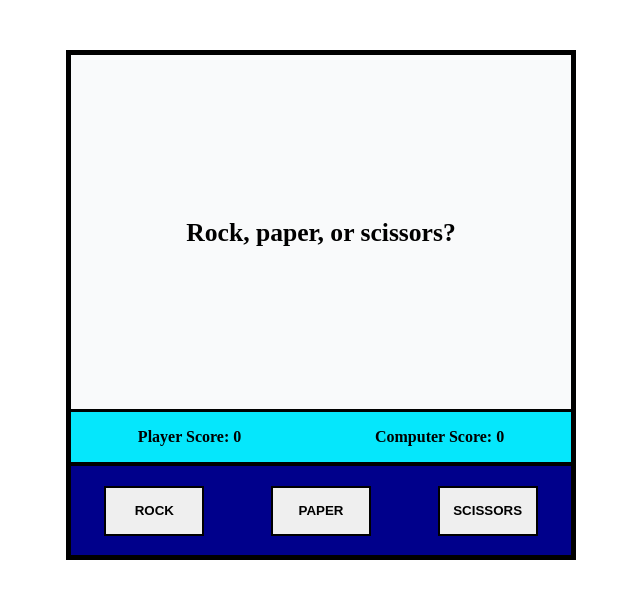
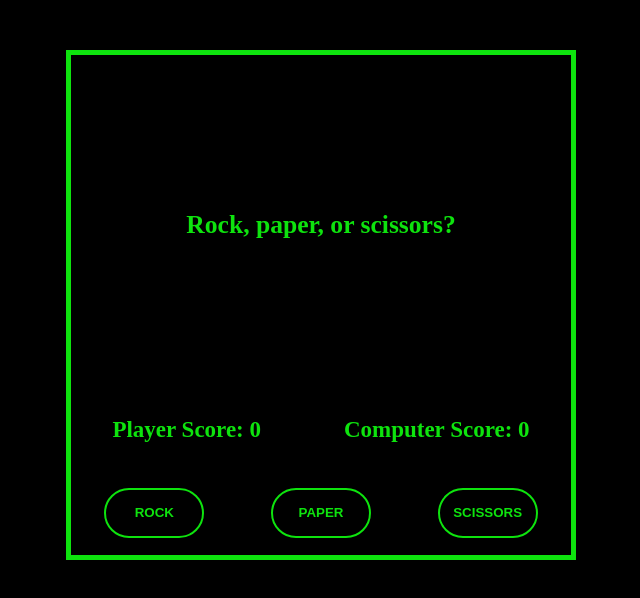
Before and after one commit to H8991/rock-paper-scissors, a plain HTML site: page index.html in a window 1280 px wide. Shown: the whole page, without its empty margins (319-959 px from the left). Drawn offline with Linux system fonts and the light colour scheme.

Commit message:
Added green and black theme

```diff
--- a/styles.css
+++ b/styles.css
@@ -1,14 +1,15 @@
 html {
     box-sizing: border-box;
+    color: rgb(14, 227, 14);
 }
 body {
-    background-color: rgb(255, 255, 255);
+    background-color: rgb(0, 0, 0);
 }
 
 /* game console, screen and button panel */
 #game-container {
-    background-color: white;
-    border: 5px solid rgb(0, 0, 0);
+    background-color: rgb(255, 254, 254);
+    border: 5px solid rgb(14, 227, 14);
     margin: 50px auto;
     height: 500px;
     width: 500px;
@@ -19,21 +20,21 @@ body {
 }
 #screen-container {
     height: 80%;
-    background-color: rgb(249, 250, 251);
+    background-color: rgb(0, 0, 0);
     display: flex;
     flex-direction: column;
     align-items: center;
     justify-content: space-around;
 }
 #score-container {
-    background-color: rgb(5, 231, 252);
-    border-top: 3px solid black;
+    background-color: rgb(0, 0, 0);
     display: flex;
     justify-content: space-around;
     font-weight: bold;
+    font-size: 23px;
 }
 #btn-container {
-    background-color: darkblue;
+    background-color: rgb(0, 0, 0);
     border-top: 4px solid black;
     height: 20%;
     display: flex;
@@ -57,6 +58,10 @@ button {
 .rpsBtn {
     height: 50px;
     width: 100px;
+    border-radius: 50px;
+    border-color: rgb(14, 227, 14);
+    color: rgb(14, 227, 14);
+    background-color: black;
 }
 
 /* message */
```
